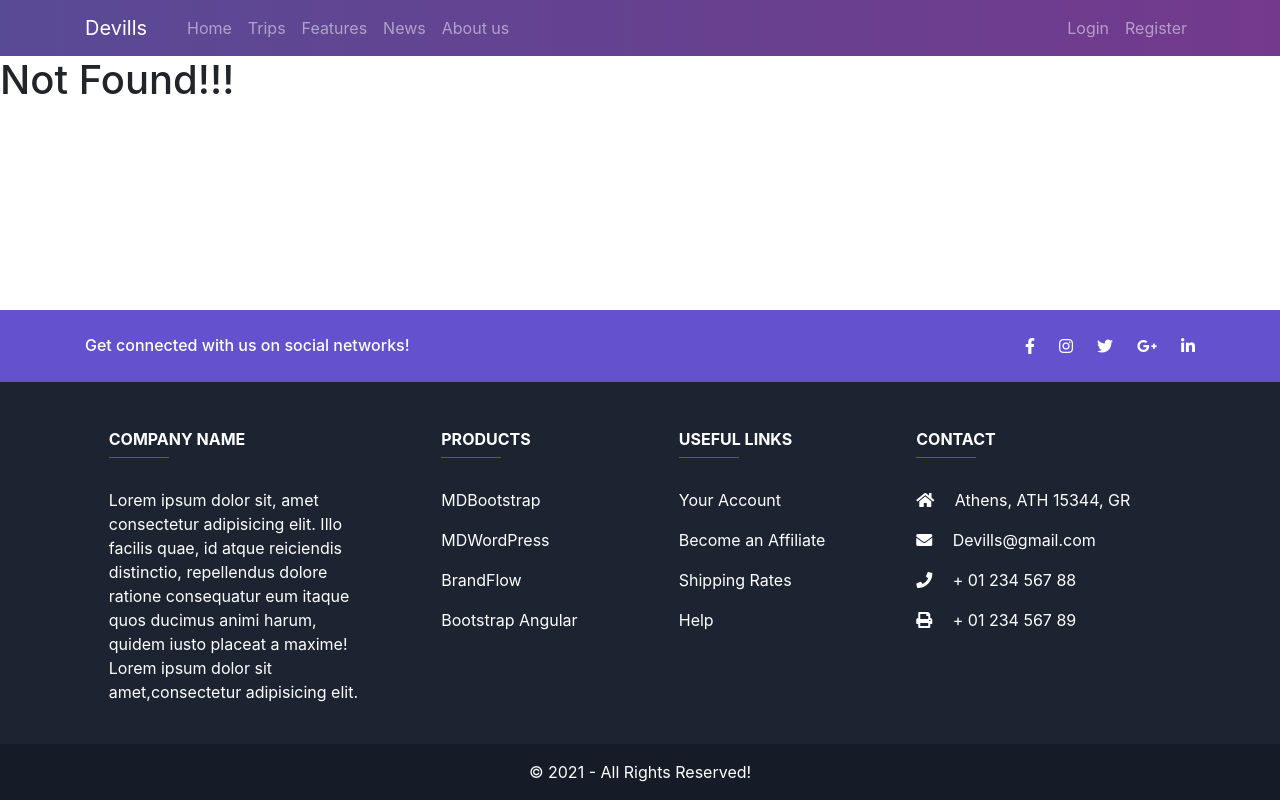
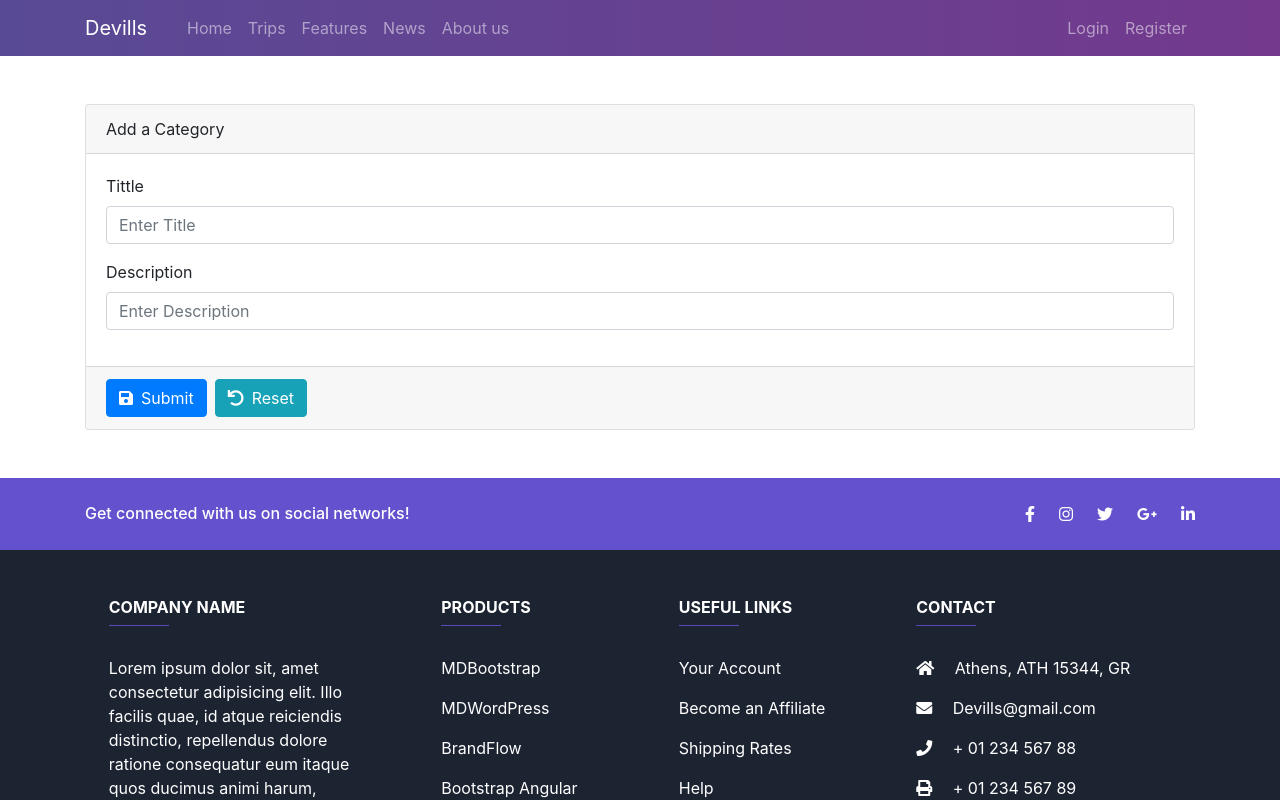
Before and after one commit to stergiosgk86/Forum-React, a React (Create React App) app: page /createcategories in a window 1280 px wide. Shown: the top 800 px of the page. Built offline with nearby package versions, Linux system fonts and the light colour scheme.

Commit message:
CreatePosts-page

```diff
--- a/src/App.js
+++ b/src/App.js
@@ -2,7 +2,8 @@ import { Switch, Route } from "react-router-dom";
 
 import "./App.css";
 import Home from "./components/Home/Home";
-import Categories from "./components/Categories/Categories";
+import CreateCategories from "./components/CreateCategories/CreateCategories";
+import CreatePosts from "./components/CreatePosts/CreatePosts";
 import Posts from "./components/Posts/Posts";
 import Comments from "./components/Comments/Comments";
 import Navigationbar from "./components/Navigationbar/Navigationbar";
@@ -19,7 +20,8 @@ function App() {
           <Navigationbar />
           <Switch>
             <Route path="/" exact component={Home} />
-            <Route path="/categories" exact component={Categories} />
+            <Route path="/createcategories" exact component={CreateCategories}/>
+            <Route path="/createposts" exact component={CreatePosts} />
             <Route path="/posts" exact component={Posts} />
             <Route path="/comments" exact component={Comments} />
             <Route component={NotFound} />
--- /dev/null
+++ b/src/components/CreateCategories/CreateCategories.js
@@ -0,0 +1,102 @@
+import React, { Component } from "react";
+import { Form, Card, Button } from "react-bootstrap";
+import { api } from "../../utils/Api";
+
+class CreateCategories extends Component {
+  constructor(props) {
+    super(props);
+    this.state = this.initialState;
+    this.submitCategory = this.submitCategory.bind(this);
+    this.categoryChange = this.categoryChange.bind(this);
+  }
+
+  initialState = {
+    title: "",
+    description: "",
+  };
+
+  submitCategory = (event) => {
+    event.preventDefault();
+
+    const category = {
+      title: this.state.title,
+      description: this.state.description,
+    };
+
+    api
+      .saveCategory(category)
+      .then((response) => {
+        if (response.data != null) {
+          this.setState(this.initialState);
+          //   alert("Category Saved Successfully");
+        }
+      })
+      .catch((err) => {
+        console.log(err);
+      });
+
+    this.props.history.push("/");
+  };
+
+  resetCategory = () => {
+    this.setState(() => this.initialState);
+  };
+
+  categoryChange = (event) => {
+    this.setState({
+      [event.target.name]: event.target.value,
+    });
+  };
+
+  render() {
+    const { title, description } = this.state;
+
+    return (
+      <div className="container pt-5">
+        <Card>
+          <Card.Header>Add a Category</Card.Header>
+          <Form onSubmit={this.submitCategory} onReset={this.resetCategory}>
+            <Card.Body>
+              <Form.Group controlId="formBasicTitle">
+                <Form.Label>Tittle</Form.Label>
+                <Form.Control
+                  required
+                  autoComplete="off"
+                  type="title"
+                  name="title"
+                  value={title}
+                  onChange={this.categoryChange}
+                  placeholder="Enter Title"
+                />
+              </Form.Group>
+              <Form.Group controlId="formBasicDescription">
+                <Form.Label>Description</Form.Label>
+                <Form.Control
+                  required
+                  autoComplete="off"
+                  type="description"
+                  name="description"
+                  value={description}
+                  onChange={this.categoryChange}
+                  placeholder="Enter Description"
+                />
+              </Form.Group>
+            </Card.Body>
+            <Card.Footer>
+              <Button variant="primary mr-2" type="submit">
+                <i className="fas fa-save pr-2"></i>
+                Submit
+              </Button>
+              <Button variant="info" type="reset">
+                <i className="fas fa-undo pr-2"></i>
+                Reset
+              </Button>
+            </Card.Footer>
+          </Form>
+        </Card>
+      </div>
+    );
+  }
+}
+
+export default CreateCategories;
--- a/src/components/Categories/Categories.js
+++ b/src/components/CreatePosts/CreatePosts.js
@@ -2,29 +2,32 @@ import React, { Component } from "react";
 import { Form, Card, Button } from "react-bootstrap";
 import { api } from "../../utils/Api";
 
-export class categories extends Component {
+class CreatePosts extends Component {
   constructor(props) {
     super(props);
     this.state = this.initialState;
-    this.submitCategory = this.submitCategory.bind(this);
-    this.categoryChange = this.categoryChange.bind(this);
+    // this.handleImage = this.handleImage.bind(this);
+    this.postChange = this.postChange.bind(this);
+    this.submitPost = this.submitPost.bind(this);
   }
 
   initialState = {
     title: "",
     description: "",
+    image: null,
+    userId: "5247",
   };
 
-  submitCategory = (event) => {
+  submitPost = (event) => {
     event.preventDefault();
 
-    const category = {
+    const post = {
       title: this.state.title,
       description: this.state.description,
     };
 
     api
-      .saveCategory(category)
+      .savePost(post)
       .then((response) => {
         if (response.data != null) {
           this.setState(this.initialState);
@@ -35,27 +38,31 @@ export class categories extends Component {
         console.log(err);
       });
 
-    this.props.history.push("/");
+    this.props.history.push("/posts");
   };
 
-  resetCategory = () => {
+  resetPost = () => {
     this.setState(() => this.initialState);
   };
 
-  categoryChange = (event) => {
+  postChange = (event) => {
     this.setState({
       [event.target.name]: event.target.value,
     });
   };
 
+//   handleImage(event) {
+
+//   }
+
   render() {
-    const { title, description } = this.state;
+      const { title, description } = this.state;
 
     return (
       <div className="container pt-5">
         <Card>
-          <Card.Header>Add a Category</Card.Header>
-          <Form onSubmit={this.submitCategory} onReset={this.resetCategory}>
+          <Card.Header>Add a Post</Card.Header>
+          <Form onSubmit={this.submitPost} onReset={this.resetPost}>
             <Card.Body>
               <Form.Group controlId="formBasicTitle">
                 <Form.Label>Tittle</Form.Label>
@@ -65,7 +72,7 @@ export class categories extends Component {
                   type="title"
                   name="title"
                   value={title}
-                  onChange={this.categoryChange}
+                  onChange={this.postChange}
                   placeholder="Enter Title"
                 />
               </Form.Group>
@@ -77,7 +84,7 @@ export class categories extends Component {
                   type="description"
                   name="description"
                   value={description}
-                  onChange={this.categoryChange}
+                  onChange={this.postChange}
                   placeholder="Enter Description"
                 />
               </Form.Group>
@@ -94,9 +101,12 @@ export class categories extends Component {
             </Card.Footer>
           </Form>
         </Card>
+        {/* <div>
+          <input type="file" onChange={this.handleImage} />
+        </div> */}
       </div>
     );
   }
 }
 
-export default categories;
+export default CreatePosts;
--- a/src/components/Home/Home.js
+++ b/src/components/Home/Home.js
@@ -65,7 +65,7 @@ const Home = () => {
           </>
         )}
         <div className="container">
-          <Link to="/categories" className="btn btn-success">
+          <Link to="/createcategories" className="btn btn-success">
             Add Category
           </Link>
         </div>
--- a/src/components/Posts/Posts.css
+++ b/src/components/Posts/Posts.css
@@ -1,4 +1,4 @@
-.post-image {
+.post-cover-image {
     background-image: url(../../Img/Trip3.jpg);
     background-size: cover;
     background-position: center;
@@ -6,3 +6,15 @@
     padding: 150px 20px;
     box-sizing: border-box;
 }
+
+.post-photo {
+    background-size: cover;
+    background-position: center;
+    width: 500px;
+    height: 500px;
+}
+
+img {
+    max-width: 100%;
+    max-height: 100%;
+}
--- a/src/components/Posts/Posts.js
+++ b/src/components/Posts/Posts.js
@@ -5,15 +5,27 @@ import "./Posts.css";
 
 class Posts extends Component {
 
+
   componentDidMount() {
     window.scrollTo(0, 0);
   }
 
   render() {
     return (
-      <div>
-        <div className="post-image"></div>
-        <div className="pt-5">
+      <>
+        <div className="post-cover-image mb-5"></div>
+
+        <div className="post-photo container">
+          {/* <img src="https://www.wallpapertip.com/wmimgs/179-1794513_erin-moriarty-hd.jpg" /> */}
+        </div>
+
+        <div className="container">
+          <Link to="/createposts" className="btn btn-success">
+            Add Post
+          </Link>
+        </div>
+
+        {/* <div className="pt-5">
           <div className="container">
             <ul className="list-inline header text-uppercase p-4 text-white font-weight-bold  d-flex align-items-center row">
               <li className="list-inline-item col-md-6">posts</li>
@@ -59,8 +71,8 @@ class Posts extends Component {
               </li>
             </ul>
           </div>
-        </div>
-      </div>
+        </div> */}
+      </>
     );
   }
 }
--- a/src/utils/Api.js
+++ b/src/utils/Api.js
@@ -11,8 +11,8 @@ const api = {
   getCategoryPosts: (categoryId) => {
     return axios.get(`${BASE_URL}/categories/${categoryId}/posts`);
   },
-  savePost: (categoryId, payload) => {
-    return axios.post(`${BASE_URL}/categories/${categoryId}/posts`, payload);
+  savePost: (categoryId, post) => {
+    return axios.post(`${BASE_URL}/categories/${categoryId}/posts`, post);
   },
   getPostComments: (postId) => {
     return axios.get(`${BASE_URL}/posts/${postId}/comments`);
```
